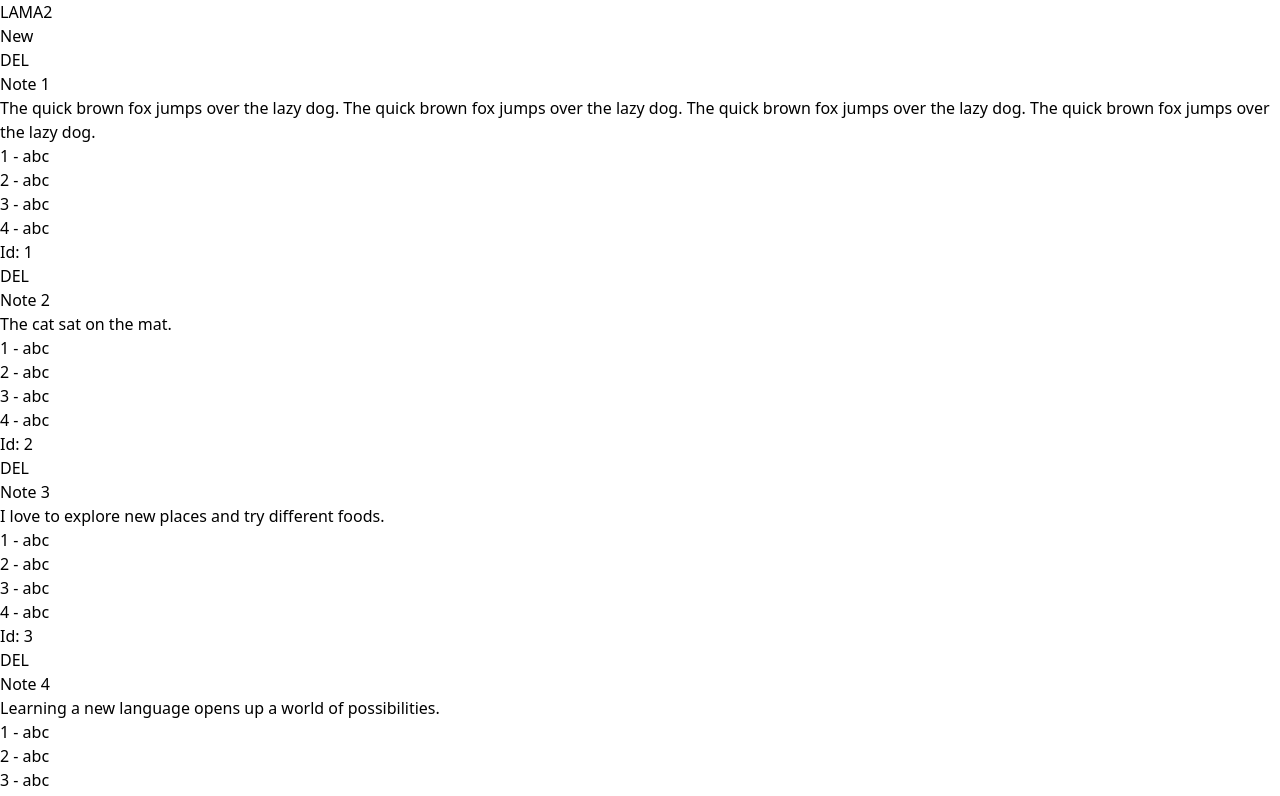
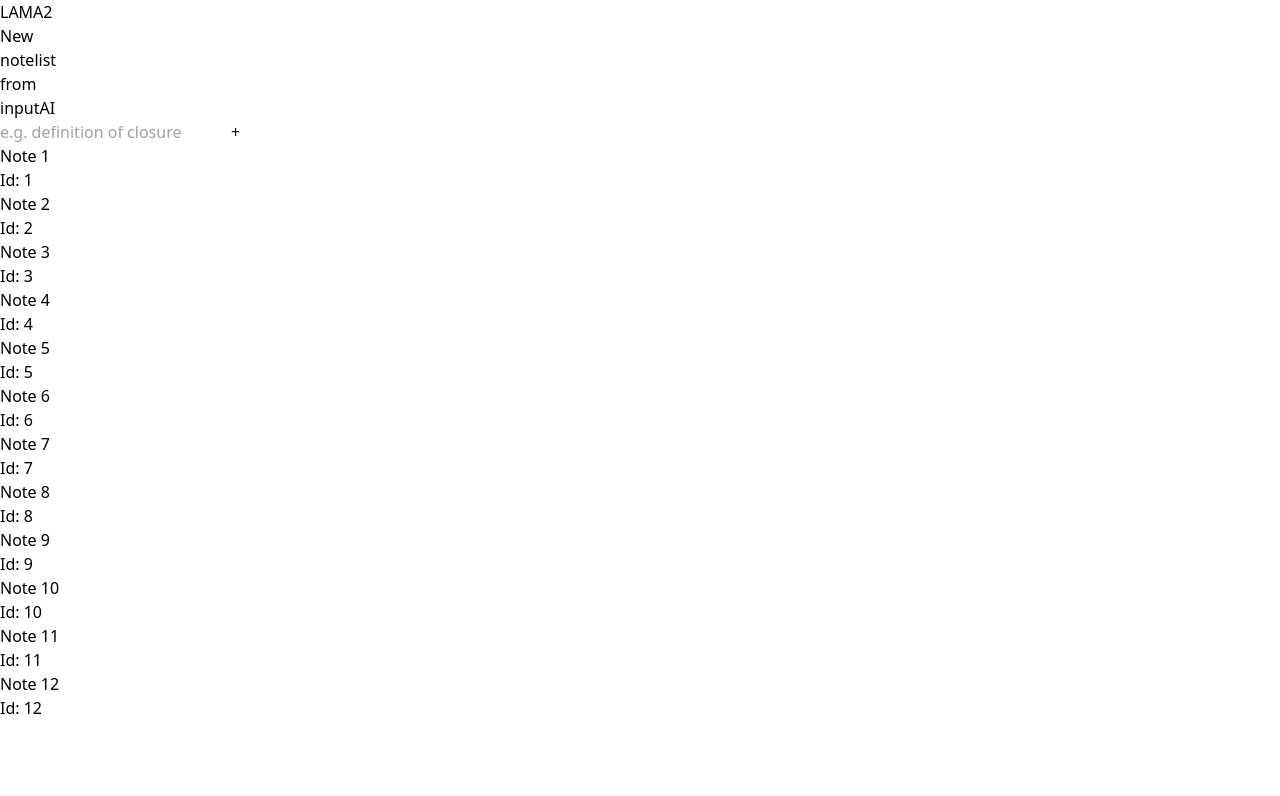
Before and after one commit to alepemu/lama2, a React (Vite) app: page / in a window 1280 px wide. Shown: the top 796 px of the page. Built offline with nearby package versions, Linux system fonts and the light colour scheme.

Commit message:
Add basic new note form, button component, clsx

```diff
--- a/package.json
+++ b/package.json
@@ -14,9 +14,12 @@
     "@dnd-kit/sortable": "^8.0.0",
     "@dnd-kit/utilities": "^3.2.2",
     "@reduxjs/toolkit": "^2.2.1",
+    "clsx": "^2.1.0",
     "react": "^18.2.0",
     "react-dom": "^18.2.0",
-    "react-redux": "^9.1.0"
+    "react-hook-form": "^7.51.0",
+    "react-redux": "^9.1.0",
+    "tailwind-merge": "^2.2.1"
   },
   "devDependencies": {
     "@types/react": "^18.2.56",
--- a/src/Dashboard.tsx
+++ b/src/Dashboard.tsx
@@ -25,7 +25,7 @@
 
 // State
 import { useAppSelector, useAppDispatch } from "./hooks/store";
-import { addNote, updateNotesOrder } from "./store/notes/slice";
+import { updateNotesOrder } from "./store/notes/slice";
 
 // Types
 import { NoteType } from "./types/types";
@@ -45,14 +45,8 @@
     dispatch(updateNotesOrder(items));
   };
 
-  const handleNewNote = () => {
-    // @ts-ignore
-    dispatch(addNote({ data: { title: "New note", text: "New note text" } }));
-  };
-
   return (
     <>
-      <button onClick={handleNewNote}>New</button>
       <DndContext
         sensors={sensors}
         collisionDetection={closestCenter}
@@ -60,7 +54,7 @@
         onDragEnd={handleDragEnd(setActiveId, handleRearrangeNotes, items)}
         onDragCancel={handleDragCancel(setActiveId)}
       >
-        <div className="overflow-clip bg-zinc-900 min-h-[calc(100vh-64px)]">
+        <div className="overflow-clip bg-zinc-900 min-h-[calc(100vh-128px)]">
           <SortableContext items={items} strategy={rectSortingStrategy}>
             <Grid>
               {items.map((item) => (
--- /dev/null
+++ b/src/components/CreateNewNote.tsx
@@ -0,0 +1,57 @@
+import { useState } from "react";
+import { useForm } from "react-hook-form";
+
+// import { addNote } from "../store/notes/slice";
+
+import Button from "./buttons/button";
+
+export function CreateNewNote() {
+  const [type, setType] = useState<"note" | "list">("note");
+  const [method, setMethod] = useState<"manual" | "ai">("ai");
+
+  const inputPlaceholders = {
+    note: { manual: "e.g. Note to remember", ai: "e.g. definition of closure" },
+    list: {
+      manual: "e.g. List of things",
+      ai: "e.g. instructions to boil an egg",
+    },
+  };
+
+  const { register, handleSubmit } = useForm();
+
+  // const handleNewNote = () => {
+  //   // @ts-ignore
+  //   dispatch(addNote({ data: { title: "New note", text: "New note text" } }));
+  // };
+
+  return (
+    <>
+      <div className="bg-zinc-900 py-4 text-white">
+        <form
+          onSubmit={handleSubmit((data) => console.log(data))}
+          className="flex flex-col justify-center items-center gap-2"
+        >
+          <div className="flex justify-center gap-2">
+            <p>New</p>
+            <Button className="">note</Button>
+            <Button className="">list</Button>
+            <p>from</p>
+            <Button className="">input</Button>
+            <Button className="">AI</Button>
+          </div>
+          <div className="flex justify-center gap-2">
+            <input
+              {...register("input", { required: true })}
+              type="text"
+              placeholder={inputPlaceholders[type][method]}
+              className="bg-transparent border-b-2"
+            />
+            <Button type="submit" className="bg-white/25">
+              +
+            </Button>
+          </div>
+        </form>
+      </div>
+    </>
+  );
+}
--- a/src/components/Note.tsx
+++ b/src/components/Note.tsx
@@ -1,21 +1,21 @@
 import { forwardRef, CSSProperties } from "react";
 import { NoteProps } from "../types/types";
 
-import { useAppDispatch } from "../hooks/store";
-import { deleteNoteById } from "../store/notes/slice";
+// import { useAppDispatch } from "../hooks/store";
+// import { deleteNoteById } from "../store/notes/slice";
 
 const Note = forwardRef<HTMLDivElement, NoteProps>(
   ({ id, data, isDragging, style, ...props }, ref) => {
-    const dispatch = useAppDispatch();
+    // const dispatch = useAppDispatch();
 
-    const handleDeleteNote = () => {
-      console.log("handleDeleteNote", id);
-      dispatch(deleteNoteById(id));
-    };
+    // const handleDeleteNote = () => {
+    //   console.log("handleDeleteNote", id);
+    //   dispatch(deleteNoteById(id));
+    // };
 
     const inlineStyles: CSSProperties = {
       opacity: isDragging ? "0.75" : "1",
-      border: isDragging ? "1px dashed white" : "",
+      border: isDragging ? "2px dashed white" : "",
       // transformOrigin: "50% 50%", // ??
       cursor: isDragging ? "move" : "default",
       ...style,
@@ -23,24 +23,24 @@
 
     return (
       <div
-        className="min-w-80 bg-stone-700 p-4 rounded-xl text-white border border-white/25"
+        className="min-w-80 bg-stone-700 p-4 rounded-xl text-white border-2 border-white/25"
         ref={ref}
         style={inlineStyles}
         {...props}
       >
-        <button
+        {/* <button
           className="bg-red-100/50 w-full text-red-700 font-bold cursor-pointer z-100"
           onClick={handleDeleteNote}
         >
           DEL
-        </button>
+        </button> */}
         <h1 className="font-bold text-xl">{data.title}</h1>
-        <p>{data.text}</p>
-        <ul>
+        {/* <p>{data.text}</p> */}
+        {/* <ul>
           {data.list?.map((item, index) => (
             <li key={index}>{item}</li>
           ))}
-        </ul>
+        </ul> */}
         <p className="italic opacity-50">Id: {id}</p>
       </div>
     );
--- /dev/null
+++ b/src/components/buttons/button.tsx
@@ -0,0 +1,26 @@
+import * as React from "react";
+
+import cn from "../../utils/cn";
+
+interface ButtonProps extends React.ButtonHTMLAttributes<HTMLButtonElement> {
+  children: React.ReactNode;
+  className?: string;
+  disabled?: boolean;
+}
+
+const Button = React.forwardRef<HTMLButtonElement, ButtonProps>(
+  ({ children, className = "", disabled = false, ...props }, ref) => {
+    return (
+      <button
+        disabled={disabled}
+        className={cn(className, 'border border-white px-2 rounded-full')}
+        ref={ref}
+        {...props}
+      >
+        {children}
+      </button>
+    );
+  }
+);
+
+export default Button;
--- a/src/main.tsx
+++ b/src/main.tsx
@@ -5,6 +5,7 @@
 import { store } from "./store";
 
 import { Navbar } from "./components/Navbar.tsx";
+import { CreateNewNote } from "./components/CreateNewNote";
 import { Dashboard } from "./Dashboard";
 
 import "./index.css";
@@ -13,6 +14,7 @@
   <React.StrictMode>
     <Provider store={store}>
       <Navbar />
+      <CreateNewNote />
       <Dashboard />
     </Provider>
   </React.StrictMode>
--- /dev/null
+++ b/src/utils/cn.ts
@@ -0,0 +1,6 @@
+import { clsx } from "clsx";
+import { twMerge } from "tailwind-merge";
+
+export default function cn(...inputs: string[]) {
+  return twMerge(clsx(inputs));
+}
```
Also changed, not shown: 1 other file (tests, documents, lock files or other folders).
